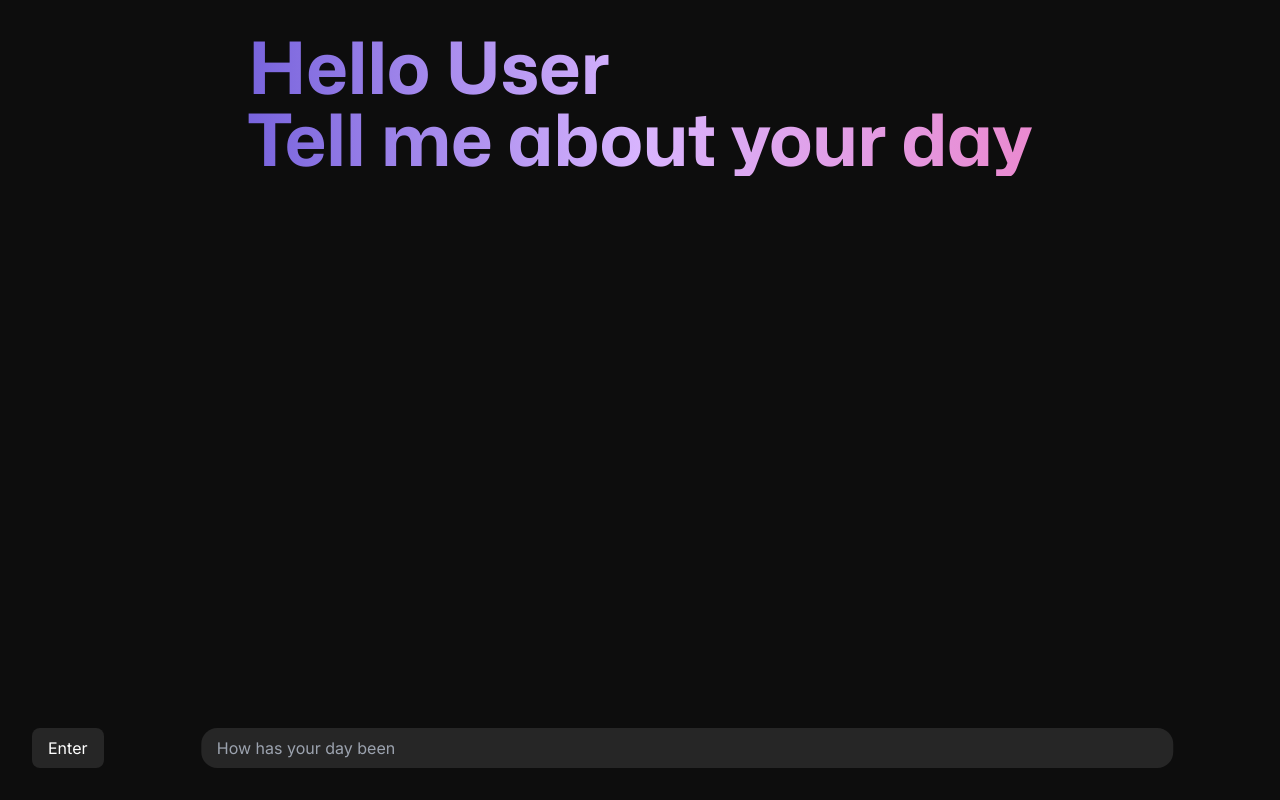
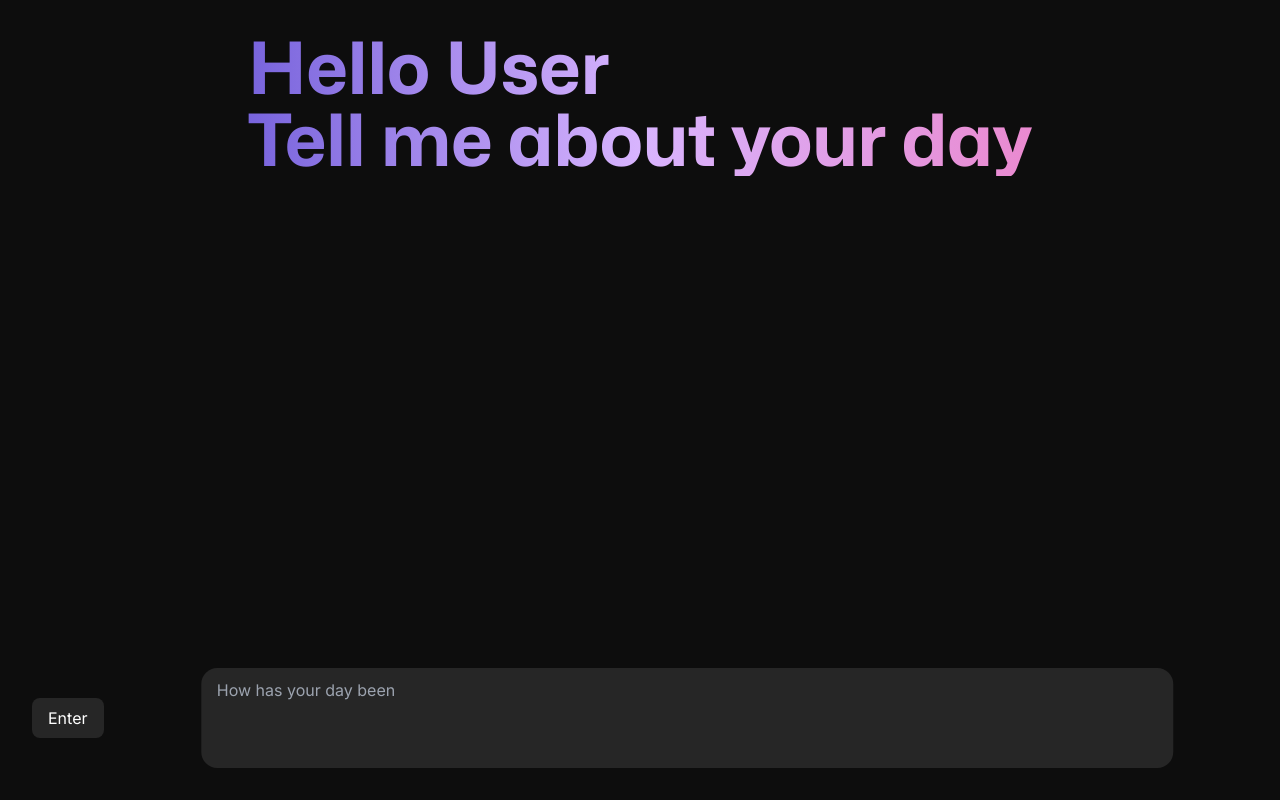
Before and after one commit to woaitsAryan/rekindle-frontend, a Next.js app: page / in a window 1280 px wide. Built offline with nearby package versions, Linux system fonts and the light colour scheme.

Commit message:
feat:resizeable text area

```diff
--- a/src/app/page.tsx
+++ b/src/app/page.tsx
@@ -1,13 +1,18 @@
 "use client"
-import EmotionCard from "./components/EmotionCard";
-import Navbar from "./components/Navbar";
 import { useState,useEffect, useRef } from "react";
  export default function Home() {
   const [messages,setMessages]=useState<string[]>([]);
   const [currentUserInput,setCurrentUserInput]=useState<string>('')
   const [outputData,setOutputData]=useState<string>('')
   const sectionRef=useRef<HTMLDivElement>(null)
-
+  const inputRef =useRef<HTMLTextAreaElement>(null);
+//   useEffect(()=>{
+//     inputRef.current?.addEventListener('input', resizeInput);
+//     function resizeInput() {
+//         if(inputRef.current)
+//         inputRef.current.style.height = inputRef.current?.value.length/10 + "px";
+// }
+//   },[inputRef.current?.value.length])
   const handleUserTextSubmission=async(e:any)=>{
     if(currentUserInput==="")
     return;
@@ -36,12 +41,12 @@ import { useState,useEffect, useRef } from "react";
 
       }
       </div>
-      <div className="flex justify-start w-full relative" >
+      <div className="flex justify-start w-full relative items-center" >
 
-        <button type="submit" className="rounded-[.5rem] text-white px-4 py-2 bg-[rgba(255,255,255,.1)] w-fit " onClick={handleUserTextSubmission}>Enter</button>
-        <input type="text" className=" text-white px-[1rem] py-[0.5rem] bg-[rgba(255,255,255,.1)] rounded-2xl translate-x-[10%] w-[80%] focus:border-primary_text " placeholder="How has your day been" onChange={(e)=>{
+        <button type="submit" className="rounded-[.5rem] text-white px-4 py-2 bg-[rgba(255,255,255,.1)] w-fit h-fit " onClick={handleUserTextSubmission}>Enter</button>
+        <textarea rows={3} cols={50} className=" resize-none text-white px-[1rem] py-[0.5rem] bg-[rgba(255,255,255,.1)] rounded-2xl no-scrollbar translate-x-[10%] w-[80%] focus:border-primary_text break-words whitespace-pre-wrap h-auto leading-[1.75rem]" placeholder="How has your day been" onChange={(e)=>{
         setCurrentUserInput(e.target.value.toString())
-        }} value={currentUserInput}/>
+        }} value={currentUserInput} ref={inputRef}/>
       </div>
 
     </div>
```
